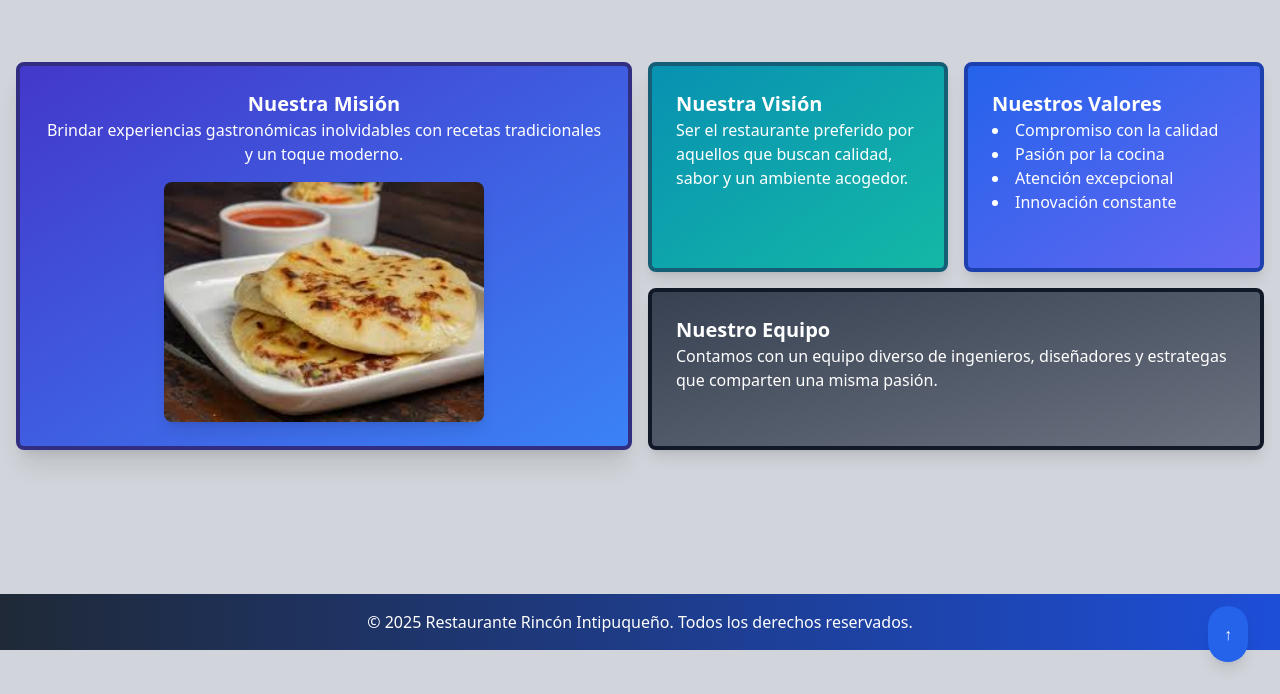
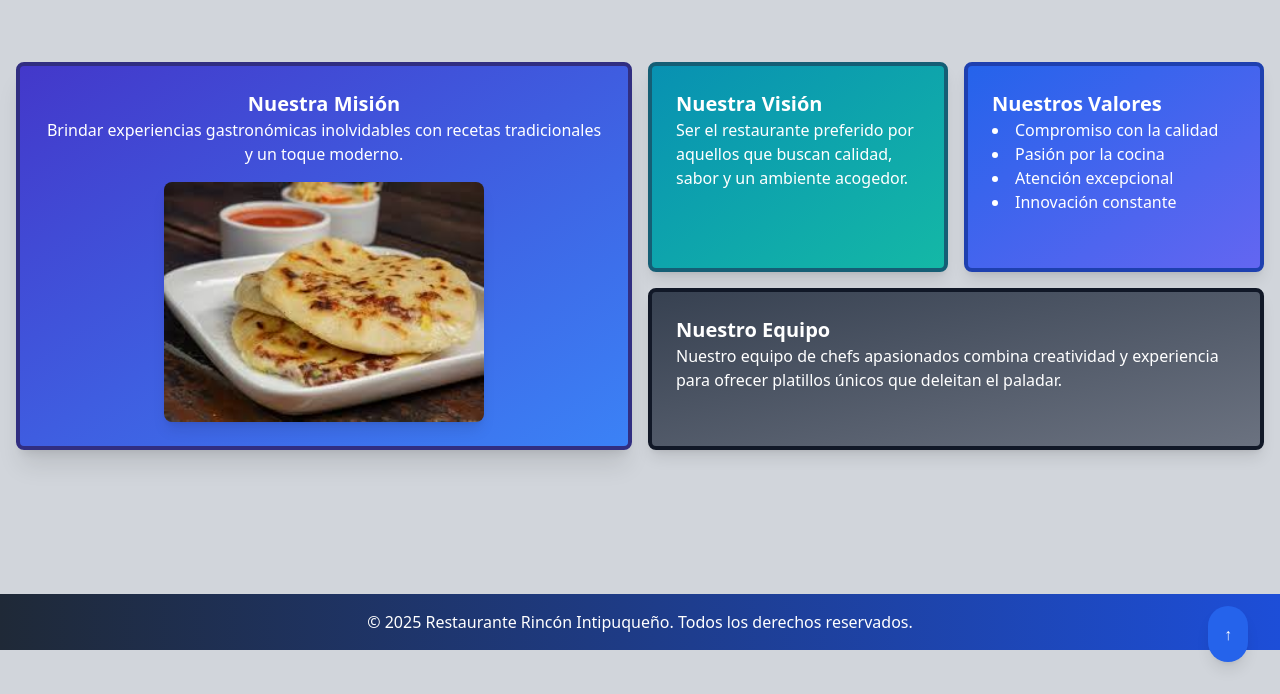
Before and after one commit to Sarahi2006/conponentes_web, a plain HTML site: page src/Sobre_nosotros.html in a window 1280 px wide. Shown: the part 106-800 px from the top of the page. Drawn offline with nearby package versions, Linux system fonts and the light colour scheme.

Commit message:
Actualización del texto en Sobre Nosotros

```diff
--- a/src/Sobre_nosotros.html
+++ b/src/Sobre_nosotros.html
@@ -58,7 +58,7 @@
             <!-- Bloque de Nuestro Equipo -->
             <div class="bg-gradient-to-br from-gray-700 to-gray-500 text-white rounded-lg p-6 md:col-span-2 min-h-32 border-4 border-gray-900 shadow-lg">
                 <h3 class="text-xl font-bold">Nuestro Equipo</h3>
-                <p class="text-white">Contamos con un equipo diverso de ingenieros, diseñadores y estrategas que comparten una misma pasión.</p>
+                <p class="text-white">Nuestro equipo de chefs apasionados combina creatividad y experiencia para ofrecer platillos únicos que deleitan el paladar.</p>
             </div>
         </div>
     </section>
```
